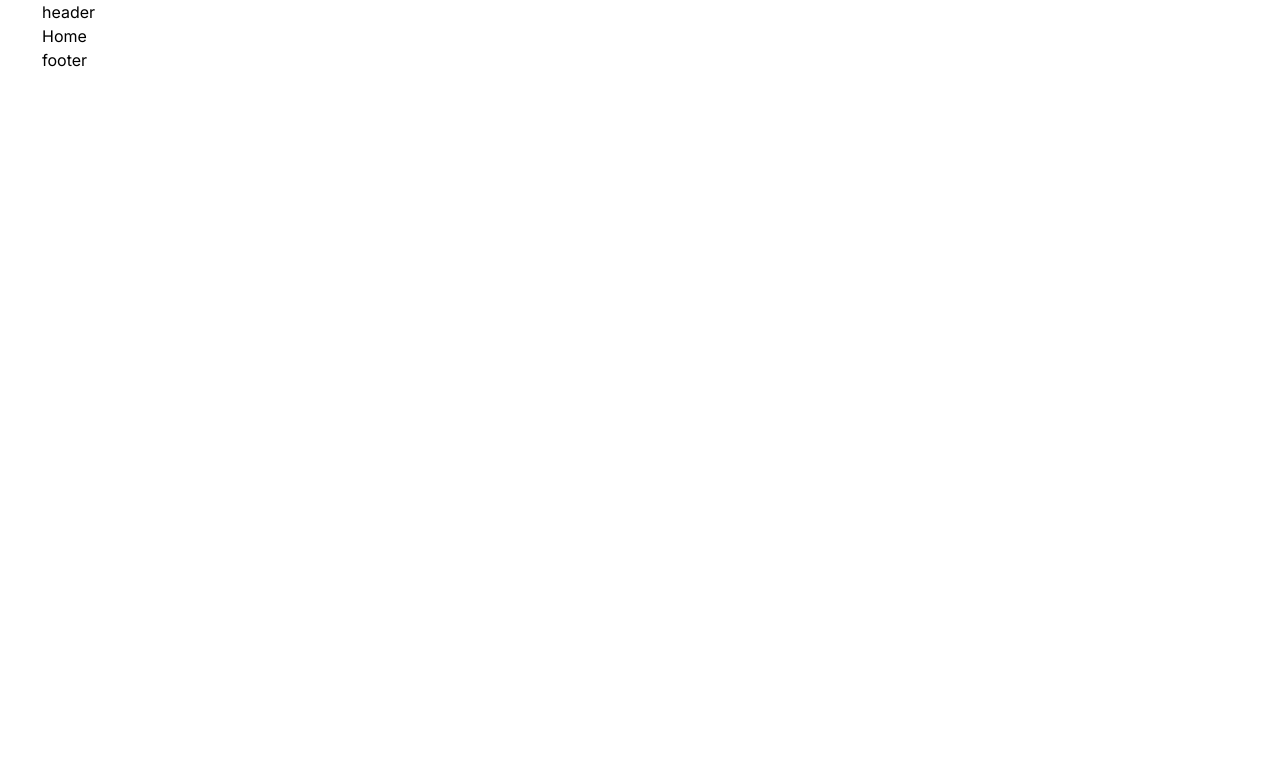
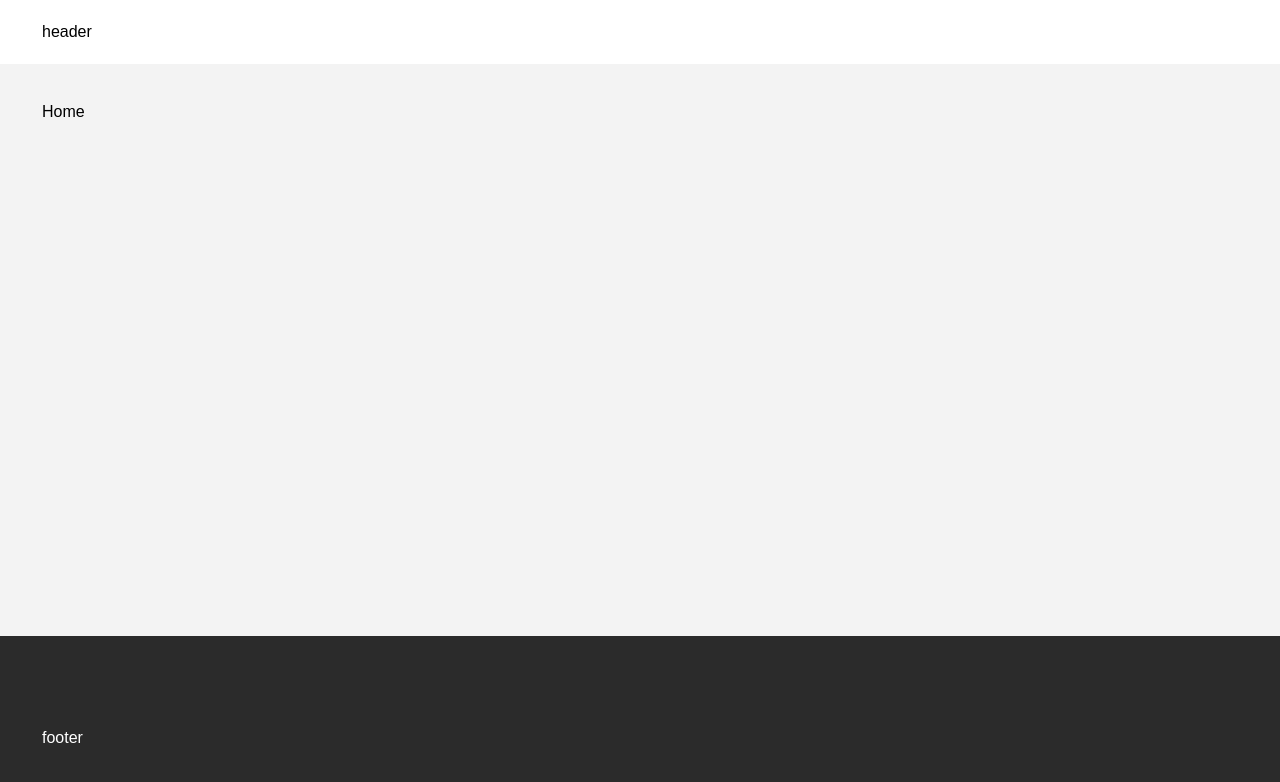
Before and after one commit to macs1756/petrovchik-next-client, a Next.js app: page / in a window 1280 px wide. Shown: the top 782 px of the page. Built offline with nearby package versions, Linux system fonts and the light colour scheme.

Commit message:
add bg for this elements

```diff
--- a/src/app/components/Footer/index.tsx
+++ b/src/app/components/Footer/index.tsx
@@ -1,7 +1,10 @@
 export default function Footer () {
   return(
-    <footer className="content">
+    <footer>
+      <div className="content">
       footer
+      </div>
+
     </footer>
   )
 }
--- a/src/app/components/Header/index.tsx
+++ b/src/app/components/Header/index.tsx
@@ -1,7 +1,9 @@
 export default function Header (){
   return(
-    <header className="content">
-      header
+    <header>
+      <div className="content">
+        header
+      </div>
     </header>
   )
 }
--- a/src/app/globals.css
+++ b/src/app/globals.css
@@ -17,9 +17,43 @@
 }
 
 body {
-  background-color: #fff;
+  background-color:  #F3F3F3;
   color: #000;
   font-family: Arial, Helvetica, sans-serif;
+  display: flex;
+  justify-content: center;
+  align-items: center;
+  flex-direction: column;
+  min-height: 100vh;
+
+}
+
+header, footer {
+  width: 100%;
+  height: 100%;
+}
+
+header{
+  background-color: #fff;
+  padding: 20px 0;
+  position: fixed;
+  top: 0;
+  height: auto;
+  left: 0;
+}
+
+
+footer{
+  background-color: #2B2B2B;
+  color: #fff;
+  padding-top: 90px;
+  padding-bottom: 50px;
+}
+
+main{
+  flex: 1 1 auto;
+  width: 100%;
+  padding-top: 100px;
 }
 
 .content{
--- a/src/app/layout.tsx
+++ b/src/app/layout.tsx
@@ -1,14 +1,12 @@
 import type { Metadata } from 'next'
-import { Inter } from 'next/font/google'
 import Footer from './components/Footer'
 import Header from './components/Header'
 import './globals.css'
 
-const inter = Inter({ subsets: ['latin'] })
 
 export const metadata: Metadata = {
-  title: 'Create Next App',
-  description: 'Generated by create next app',
+  title: 'Petrovchik',
+  description: 'Petrovchik description',
 }
 
 export default function RootLayout({
@@ -18,7 +16,7 @@ export default function RootLayout({
 }) {
   return (
     <html lang="en">
-      <body className={inter.className}>
+      <body>
         <Header />
         <main className='content'>
          {children}
```
